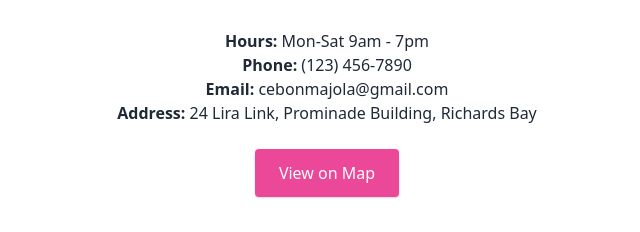
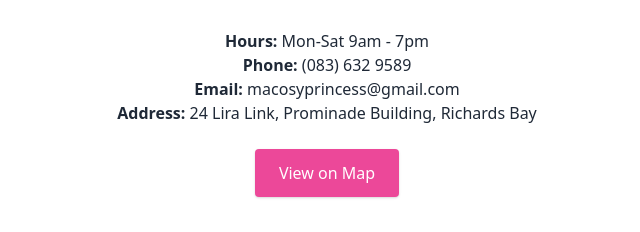
Before and after one commit to cebo-majola/cozy-beauty-salon, a plain HTML site: page index.html in a window 1280 px wide. Shown: the part 1003-1235 px from the top of the page, 313-953 px from the left. Drawn offline with nearby package versions, Linux system fonts and the light colour scheme.

Commit message:
Update index.html

```diff
--- a/index.html
+++ b/index.html
@@ -59,8 +59,8 @@
   <section id="contact" class="py-16 bg-white text-center">
     <h2 class="text-3xl font-bold mb-8">Contact Us</h2>
     <p><strong>Hours:</strong> Mon-Sat 9am - 7pm</p>
-    <p><strong>Phone:</strong> (123) 456-7890</p>
-    <p><strong>Email:</strong> cebonmajola@gmail.com</p>
+    <p><strong>Phone:</strong> (083) 632 9589</p>
+    <p><strong>Email:</strong> macosyprincess@gmail.com</p>
     <p><strong>Address:</strong> 24 Lira Link, Prominade Building, Richards Bay</p>
     <div class="mt-6">
       <a href="https://www.google.com/maps?q=24+Lira+Link,+Prominade+Building,+Richards+Bay" target="_blank" class="inline-block bg-pink-500 text-white px-6 py-3 rounded shadow hover:bg-pink-600">View on Map</a>
```
